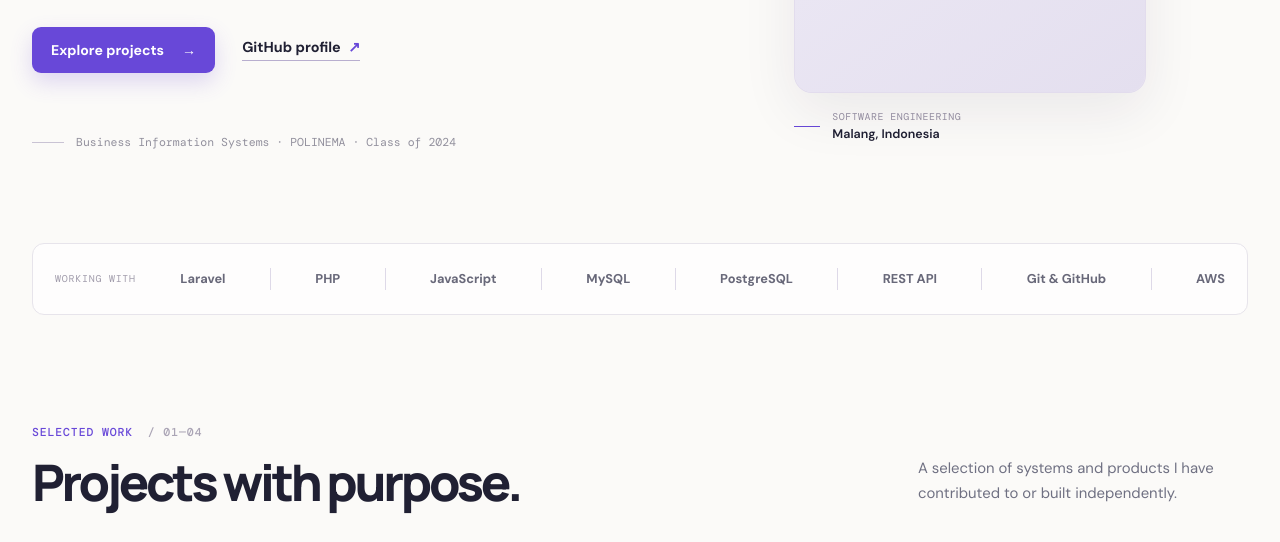
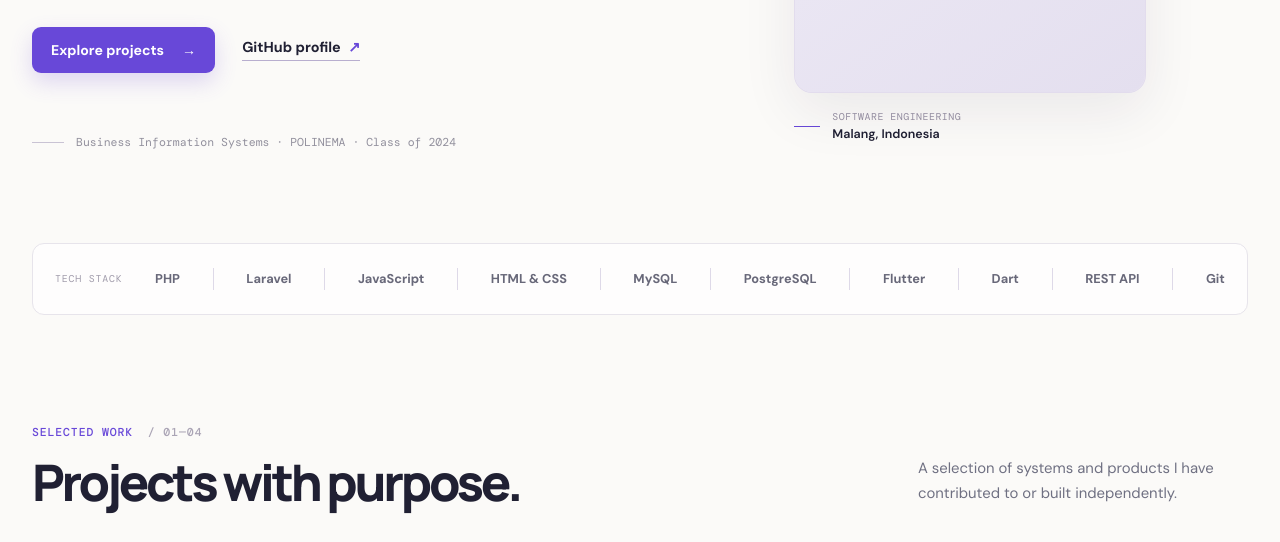
Before and after one commit to adzikraaa/adzikraaa.github.io, a plain HTML site: page index.html in a window 1280 px wide. Shown: the part 514-1056 px from the top of the page. Drawn offline with nearby package versions, Linux system fonts and the light colour scheme; no server answers.

Commit message:
focus technology strip on core development stack

```diff
--- a/index.html
+++ b/index.html
@@ -46,11 +46,12 @@
         </div>
         <div class="portrait-caption"><span class="portrait-mark"></span><span>SOFTWARE ENGINEERING<br><b>Malang, Indonesia</b></span></div>
         <span class="portrait-index">PROFILE / 2026</span>
-      </div>    </section>
+      </div>
+    </section>
 
-    <section class="stack-strip shell" aria-label="Technologies">
-      <span class="strip-label">WORKING WITH</span>
-      <span>Laravel</span><i></i><span>PHP</span><i></i><span>JavaScript</span><i></i><span>MySQL</span><i></i><span>PostgreSQL</span><i></i><span>REST API</span><i></i><span>Git &amp; GitHub</span><i></i><span>AWS</span>
+    <section class="stack-strip shell" aria-label="Technology stack">
+      <span class="strip-label">TECH STACK</span>
+      <span>PHP</span><i></i><span>Laravel</span><i></i><span>JavaScript</span><i></i><span>HTML &amp; CSS</span><i></i><span>MySQL</span><i></i><span>PostgreSQL</span><i></i><span>Flutter</span><i></i><span>Dart</span><i></i><span>REST API</span><i></i><span>Git</span>
     </section>
 
     <section class="work-section section shell" id="work">
```
